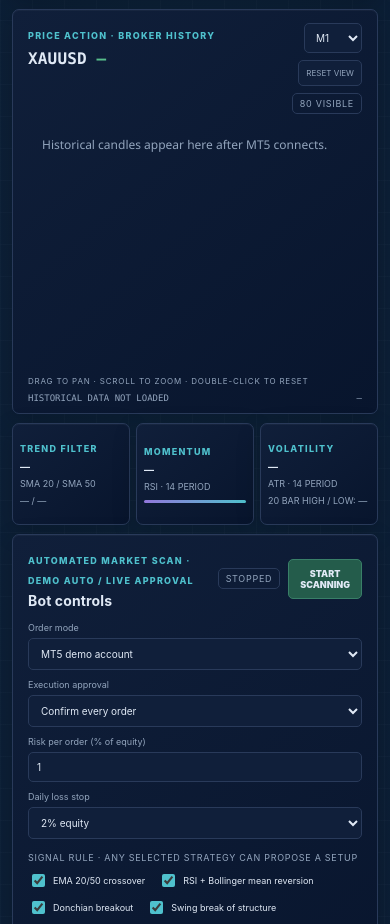
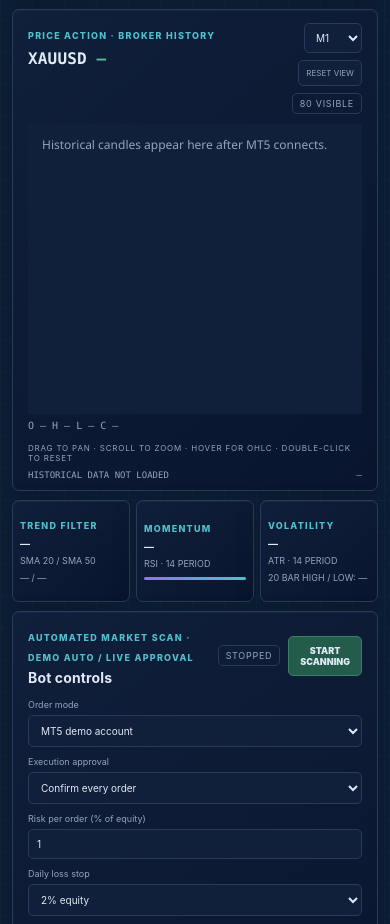
Before and after one commit to bbhabeshan-source/habetrad, a plain HTML site: page static/index.html in a window 390 px wide. Shown: the part 1260-2184 px from the top of the page. Drawn offline with Linux system fonts and the light colour scheme; no server answers.

Commit message:
feat: enhance interactive price chart
Add volume bars, crosshair OHLC readout, and clearer price/time scales while retaining pan and zoom.

Co-authored-by: Copilot <223556219+Copilot@users.noreply.github.com>

```diff
--- a/static/app.js
+++ b/static/app.js
@@ -4,6 +4,7 @@ let selectedSide = "buy";
 let visibleBars = 80;
 let chartStart = 0;
 let dragState = null;
+let chartPointer = null;
 let scanTimer = null;
 let scanInProgress = false;
 let scanRequested = false;
@@ -23,6 +24,7 @@ const symbolInput = document.getElementById("symbol");
 const timeframeInput = document.getElementById("timeframe");
 const notice = document.getElementById("dataNotice");
 const chart = document.getElementById("priceChart");
+const chartOhlc = document.getElementById("chartOhlc");
 const paperButton = document.getElementById("paperButton");
 const paperConfirm = document.getElementById("paperConfirm");
 const executionMode = document.getElementById("executionMode");
@@ -38,6 +40,7 @@ const focusMarketFallback = [
   { symbol: "GBPJPY", description: "GBP/JPY", instrument: "GBPJPY" },
   { symbol: "ETHUSD", description: "Ethereum", instrument: "ETHUSD" },
 ];
+const chartLayout = { left: 12, right: 84, top: 30, bottom: 22, volumeHeight: 48, axisGap: 12 };
 
 function showNotice(message) {
   notice.textContent = message;
@@ -504,14 +507,36 @@ function selectedStrategies() {
   return Array.from(document.querySelectorAll(".strategy-choice:checked"), (input) => input.value);
 }
 
+function formatChartTime(timestamp) {
+  const date = new Date(timestamp * 1000);
+  return timeframeInput.value.startsWith("D")
+    ? date.toLocaleDateString(undefined, { month: "short", day: "numeric" })
+    : date.toLocaleTimeString(undefined, { hour: "2-digit", minute: "2-digit" });
+}
+
+function updateChartOhlc(bar, digits = 2) {
+  if (!bar) {
+    chartOhlc.textContent = "O —  H —  L —  C —";
+    chartOhlc.classList.remove("positive", "negative");
+    return;
+  }
+  chartOhlc.textContent = `O ${formatPrice(bar.open, digits)}  H ${formatPrice(bar.high, digits)}  `
+    + `L ${formatPrice(bar.low, digits)}  C ${formatPrice(bar.close, digits)}`;
+  chartOhlc.classList.toggle("positive", bar.close >= bar.open);
+  chartOhlc.classList.toggle("negative", bar.close < bar.open);
+}
+
 function drawChart() {
   const context = chart.getContext("2d");
   if (!context) return;
   const palette = getComputedStyle(document.documentElement);
+  const backgroundColor = palette.getPropertyValue("--panel").trim();
+  const raisedColor = palette.getPropertyValue("--panel-raised").trim();
   const mutedColor = palette.getPropertyValue("--muted").trim();
   const lineColor = palette.getPropertyValue("--line").trim();
   const greenColor = palette.getPropertyValue("--green").trim();
   const downColor = palette.getPropertyValue("--red").trim();
+  const crosshairColor = palette.getPropertyValue("--teal").trim();
 
   const bounds = chart.getBoundingClientRect();
   const ratio = window.devicePixelRatio || 1;
@@ -520,9 +545,11 @@ function drawChart() {
   context.scale(ratio, ratio);
   const width = bounds.width;
   const height = bounds.height;
-  context.clearRect(0, 0, width, height);
+  context.fillStyle = backgroundColor;
+  context.fillRect(0, 0, width, height);
 
   if (!marketData || marketData.bars.length === 0) {
+    updateChartOhlc(null);
     context.fillStyle = mutedColor;
     context.font = "12px Segoe UI";
     context.fillText("Historical candles appear here after MT5 connects.", 14, 25);
@@ -539,12 +566,13 @@ function drawChart() {
     }),
   );
   const digits = marketData.digits;
-  const left = 8;
-  const right = 76;
-  const top = 14;
-  const bottom = 10;
-  const plotWidth = width - left - right;
-  const plotHeight = height - top - bottom;
+  const { left, right, top, bottom, volumeHeight, axisGap } = chartLayout;
+  const plotWidth = Math.max(1, width - left - right);
+  const plotHeight = Math.max(1, height - top - bottom - volumeHeight - axisGap);
+  const plotRight = left + plotWidth;
+  const plotBottom = top + plotHeight;
+  const volumeTop = plotBottom + axisGap;
+  const volumeBottom = height - bottom;
   const high = Math.max(...bars.map((bar) => bar.high));
   const low = Math.min(...bars.map((bar) => bar.low));
   const padding = (high - low || Math.abs(high) * 0.001 || 1) * 0.08;
@@ -552,6 +580,18 @@ function drawChart() {
   const minPrice = low - padding;
   const priceY = (price) => top + (maxPrice - price) / (maxPrice - minPrice) * plotHeight;
   const step = plotWidth / bars.length;
+
+  context.fillStyle = raisedColor;
+  context.fillRect(width - right, 0, right, height);
+  context.strokeStyle = lineColor;
+  context.beginPath();
+  context.moveTo(plotRight, 0);
+  context.lineTo(plotRight, height);
+  context.moveTo(left, volumeTop);
+  context.lineTo(plotRight, volumeTop);
+  context.moveTo(left, volumeBottom);
+  context.lineTo(width, volumeBottom);
+  context.stroke();
 
   context.font = "9px ui-monospace, Consolas, monospace";
   context.textAlign = "right";
@@ -561,15 +601,16 @@ function drawChart() {
     context.strokeStyle = lineColor;
     context.beginPath();
     context.moveTo(left, y);
-    context.lineTo(left + plotWidth, y);
+    context.lineTo(plotRight, y);
     context.stroke();
     context.fillStyle = mutedColor;
     context.fillText(price.toFixed(digits), width - 4, y + 3);
   }
 
+  const maxVolume = Math.max(1, ...bars.map((bar) => Number(bar.tick_volume) || 0));
   bars.forEach((bar, index) => {
     const x = left + index * step + step / 2;
-    const candleWidth = Math.max(1, Math.min(9, step * 0.62));
+    const candleWidth = Math.max(1, Math.min(9, step * 0.68));
     const rising = bar.close >= bar.open;
     const color = rising ? greenColor : downColor;
     context.strokeStyle = color;
@@ -582,7 +623,24 @@ function drawChart() {
     const openY = priceY(bar.open);
     const closeY = priceY(bar.close);
     context.fillRect(x - candleWidth / 2, Math.min(openY, closeY), candleWidth, Math.max(1, Math.abs(closeY - openY)));
+    const volume = Math.max(0, Number(bar.tick_volume) || 0);
+    const volumeBarHeight = (volume / maxVolume) * (volumeHeight - 14);
+    context.globalAlpha = 0.62;
+    context.fillRect(x - candleWidth / 2, volumeBottom - volumeBarHeight, candleWidth, volumeBarHeight);
+    context.globalAlpha = 1;
   });
+  context.fillStyle = mutedColor;
+  context.textAlign = "left";
+  context.fillText("VOLUME", left + 4, volumeTop + 11);
+
+  const timeIndexes = [...new Set([0, ...[0.25, 0.5, 0.75, 1].map((ratio) => Math.round((bars.length - 1) * ratio))])];
+  context.textAlign = "center";
+  timeIndexes.forEach((index) => {
+    const x = left + index * step + step / 2;
+    context.fillStyle = mutedColor;
+    context.fillText(formatChartTime(bars[index].time), x, height - 5);
+  });
+
   const liveBid = marketData.quote?.bid;
   if (Number.isFinite(liveBid) && liveBid >= minPrice && liveBid <= maxPrice) {
     const y = priceY(liveBid);
@@ -591,12 +649,52 @@ function drawChart() {
     context.strokeStyle = greenColor;
     context.beginPath();
     context.moveTo(left, y);
-    context.lineTo(left + plotWidth, y);
+    context.lineTo(plotRight, y);
     context.stroke();
     context.setLineDash([]);
     context.fillStyle = greenColor;
+    context.fillRect(width - right + 3, y - 9, right - 6, 18);
+    context.fillStyle = backgroundColor;
     context.textAlign = "right";
-    context.fillText(`LIVE ${formatPrice(liveBid, digits)}`, left + plotWidth - 4, y - 4);
+    context.fillText(formatPrice(liveBid, digits), width - 7, y + 3);
+    context.restore();
+  }
+
+  let selectedIndex = bars.length - 1;
+  if (chartPointer && chartPointer.x >= left && chartPointer.x <= plotRight) {
+    selectedIndex = Math.max(0, Math.min(bars.length - 1, Math.floor((chartPointer.x - left) / step)));
+  }
+  updateChartOhlc(bars[selectedIndex], digits);
+
+  if (chartPointer && chartPointer.x >= left && chartPointer.x <= plotRight) {
+    const x = chartPointer.x;
+    context.save();
+    context.setLineDash([3, 4]);
+    context.strokeStyle = crosshairColor;
+    context.beginPath();
+    context.moveTo(x, top);
+    context.lineTo(x, volumeBottom);
+    if (chartPointer.y >= top && chartPointer.y <= plotBottom) {
+      context.moveTo(left, chartPointer.y);
+      context.lineTo(width - right, chartPointer.y);
+      const crosshairPrice = maxPrice - ((chartPointer.y - top) / plotHeight) * (maxPrice - minPrice);
+      context.setLineDash([]);
+      context.fillStyle = crosshairColor;
+      context.fillRect(width - right + 3, chartPointer.y - 9, right - 6, 18);
+      context.fillStyle = backgroundColor;
+      context.textAlign = "right";
+      context.fillText(crosshairPrice.toFixed(digits), width - 7, chartPointer.y + 3);
+    }
+    context.stroke();
+    context.setLineDash([]);
+    const timeLabel = formatChartTime(bars[selectedIndex].time);
+    context.font = "9px ui-monospace, Consolas, monospace";
+    context.textAlign = "center";
+    const labelX = Math.max(left + 38, Math.min(plotRight - 38, x));
+    context.fillStyle = crosshairColor;
+    context.fillRect(labelX - 38, height - 19, 76, 16);
+    context.fillStyle = backgroundColor;
+    context.fillText(timeLabel, labelX, height - 8);
     context.restore();
   }
 }
@@ -619,7 +717,7 @@ function setVisibleBars(nextCount, anchorRatio = 0.5) {
 
 function panChart(deltaPixels) {
   if (!marketData || !dragState) return;
-  const plotWidth = Math.max(1, chart.getBoundingClientRect().width - 84);
+  const plotWidth = Math.max(1, chart.getBoundingClientRect().width - chartLayout.left - chartLayout.right);
   const shift = Math.round((deltaPixels / plotWidth) * visibleBars);
   chartStart = Math.max(0, Math.min(marketData.bars.length - visibleBars, dragState.start - shift));
   setValue("barCount", `${visibleBars} VISIBLE`);
@@ -863,28 +961,44 @@ document.getElementById("resetChart").addEventListener("click", () => {
 document.getElementById("botToggle").addEventListener("click", toggleBot);
 executionPolicy.addEventListener("change", syncExecutionPolicy);
 chart.addEventListener("pointerdown", (event) => {
-  if (!marketData) return;
+  if (!marketData || event.button !== 0) return;
   chart.setPointerCapture(event.pointerId);
+  chartPointer = { x: event.offsetX, y: event.offsetY };
   dragState = { x: event.clientX, start: chartStart };
   chart.classList.add("dragging");
 });
 chart.addEventListener("pointermove", (event) => {
-  if (!dragState) return;
-  panChart(event.clientX - dragState.x);
+  chartPointer = { x: event.offsetX, y: event.offsetY };
+  if (dragState) panChart(event.clientX - dragState.x);
+  else drawChart();
 });
 chart.addEventListener("pointerup", () => {
   dragState = null;
   chart.classList.remove("dragging");
+  drawChart();
 });
 chart.addEventListener("pointercancel", () => {
   dragState = null;
   chart.classList.remove("dragging");
+  drawChart();
+});
+chart.addEventListener("pointerleave", () => {
+  if (dragState) return;
+  chartPointer = null;
+  drawChart();
 });
 chart.addEventListener("wheel", (event) => {
   if (!marketData) return;
   event.preventDefault();
   const bounds = chart.getBoundingClientRect();
-  const ratio = Math.max(0, Math.min(1, (event.clientX - bounds.left - 8) / Math.max(1, bounds.width - 84)));
+  const ratio = Math.max(
+    0,
+    Math.min(
+      1,
+      (event.clientX - bounds.left - chartLayout.left)
+        / Math.max(1, bounds.width - chartLayout.left - chartLayout.right),
+    ),
+  );
   const factor = event.deltaY < 0 ? 0.8 : 1.25;
   setVisibleBars(visibleBars * factor, ratio);
 }, { passive: false });
--- a/static/index.html
+++ b/static/index.html
@@ -137,9 +137,10 @@
             </div>
           </div>
           <div class="chart-wrap">
-            <canvas id="priceChart" aria-label="Historical candlestick chart"></canvas>
+            <canvas id="priceChart" aria-label="Interactive candlestick chart with volume and crosshair"></canvas>
           </div>
-          <div class="chart-help">DRAG TO PAN · SCROLL TO ZOOM · DOUBLE-CLICK TO RESET</div>
+          <div id="chartOhlc" class="chart-ohlc" aria-live="polite">O — H — L — C —</div>
+          <div class="chart-help">DRAG TO PAN · SCROLL TO ZOOM · HOVER FOR OHLC · DOUBLE-CLICK TO RESET</div>
           <div id="chartRange" class="chart-range">
             <span>HISTORICAL DATA NOT LOADED</span><span>—</span>
           </div>
--- a/static/styles.css
+++ b/static/styles.css
@@ -110,9 +110,12 @@ h2 { margin: 4px 0 0; font-size: 14px; letter-spacing: .01em; }
 .chart-controls { display: flex; align-items: center; gap: 7px; }
 .chart-controls select, .field-label + input { border: 1px solid var(--line); border-radius: 5px; color: var(--text); background: var(--panel); }
 .chart-controls select { padding: 7px; font-size: 10px; }
-.chart-wrap { height: 300px; margin-top: 10px; }
-#priceChart { display: block; width: 100%; height: 100%; cursor: grab; touch-action: none; }
+.chart-wrap { height: 360px; margin-top: 10px; }
+#priceChart { display: block; width: 100%; height: 100%; cursor: crosshair; touch-action: none; }
 #priceChart.dragging { cursor: grabbing; }
+.chart-ohlc { min-height: 16px; margin-top: 6px; color: var(--muted); font: 10px ui-monospace, Consolas, monospace; }
+.chart-ohlc.positive { color: var(--green); }
+.chart-ohlc.negative { color: var(--red); }
 .reset-chart { border: 1px solid var(--line); border-radius: 5px; padding: 7px; color: var(--muted); background: var(--panel); font-size: 8px; }
 .reset-chart:hover { border-color: var(--line-bright); color: var(--teal); }
 .chart-help { margin-top: 7px; color: var(--muted); font-size: 8px; letter-spacing: .1em; }
@@ -207,7 +210,7 @@ footer { display: flex; justify-content: space-between; gap: 12px; padding: 13px
   .paper-panel { grid-column: auto; }
   .paper-panel .field-label { display: block; width: auto; margin-right: 0; }
   .paper-panel .field-label + input { display: block; width: 100%; }
-  .chart-wrap { height: 245px; }
+  .chart-wrap { height: 290px; }
   .chart-controls { align-items: flex-end; flex-direction: column; }
   .lower-grid { grid-template-columns: 1fr; }
   .indicator-grid { gap: 6px; }
```
